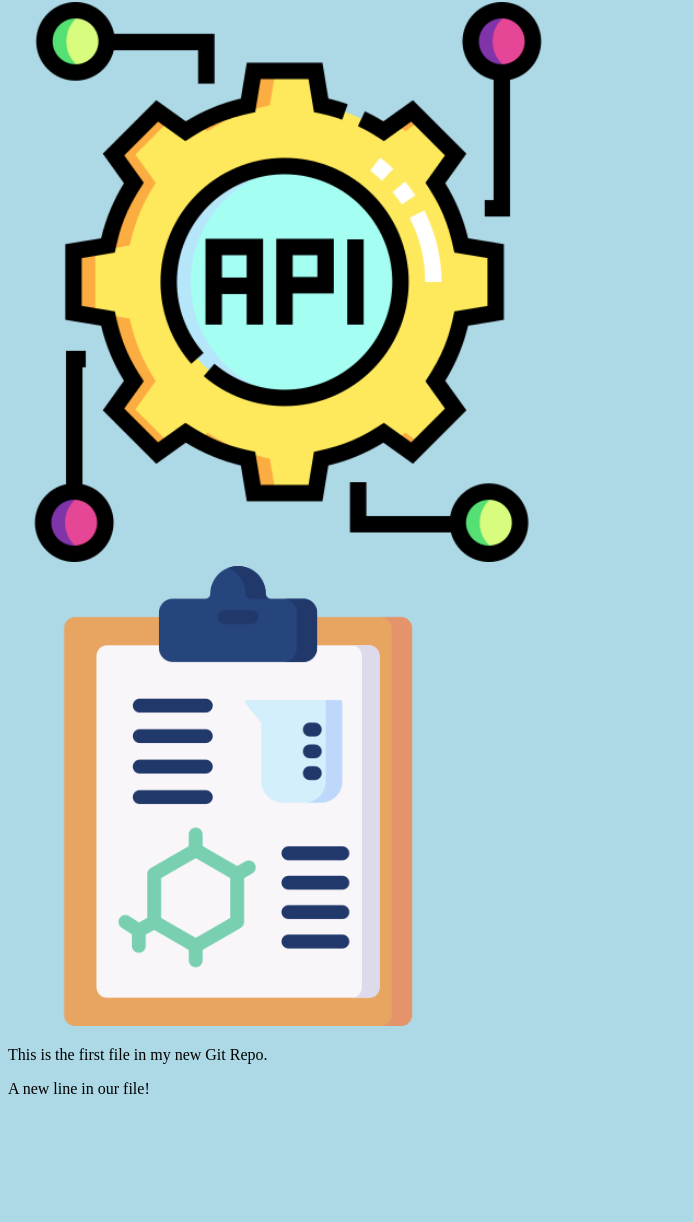
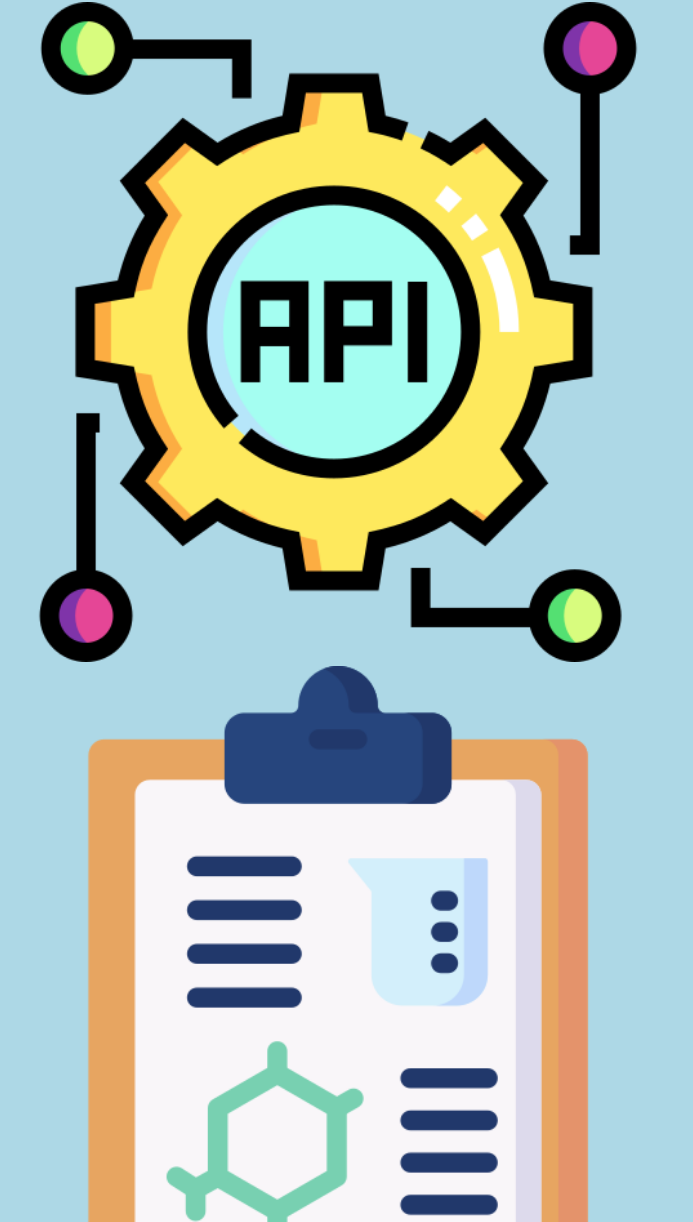
Before and after one commit to maihoang3011/hello-word, a plain HTML site: page index.html in a window 1280 px wide. Shown: the part 78-1300 px from the top of the page, without its empty margins (0-693 px from the left). Before the commit the page ends 1192 px from the top, so only its background shows below. Drawn offline with Linux system fonts and the light colour scheme.

Commit message:
Resize images

```diff
--- a/index.html
+++ b/index.html
@@ -8,9 +8,9 @@
 
 <h1>Hello world!</h1>
 <div><img src="api.png" alt="Hello World from Space"
-style="width:100%;max-width:560px"></div>
+style="width:100%;max-width:660px"></div>
 <div><img src="clipboard.png" alt="Clipboard icon"
-style="width:100%;max-width:460px"></div>
+style="width:100%;max-width:660px"></div>
 <p>This is the first file in my new Git Repo.</p>
 <p>A new line in our file!</p>
 
```
